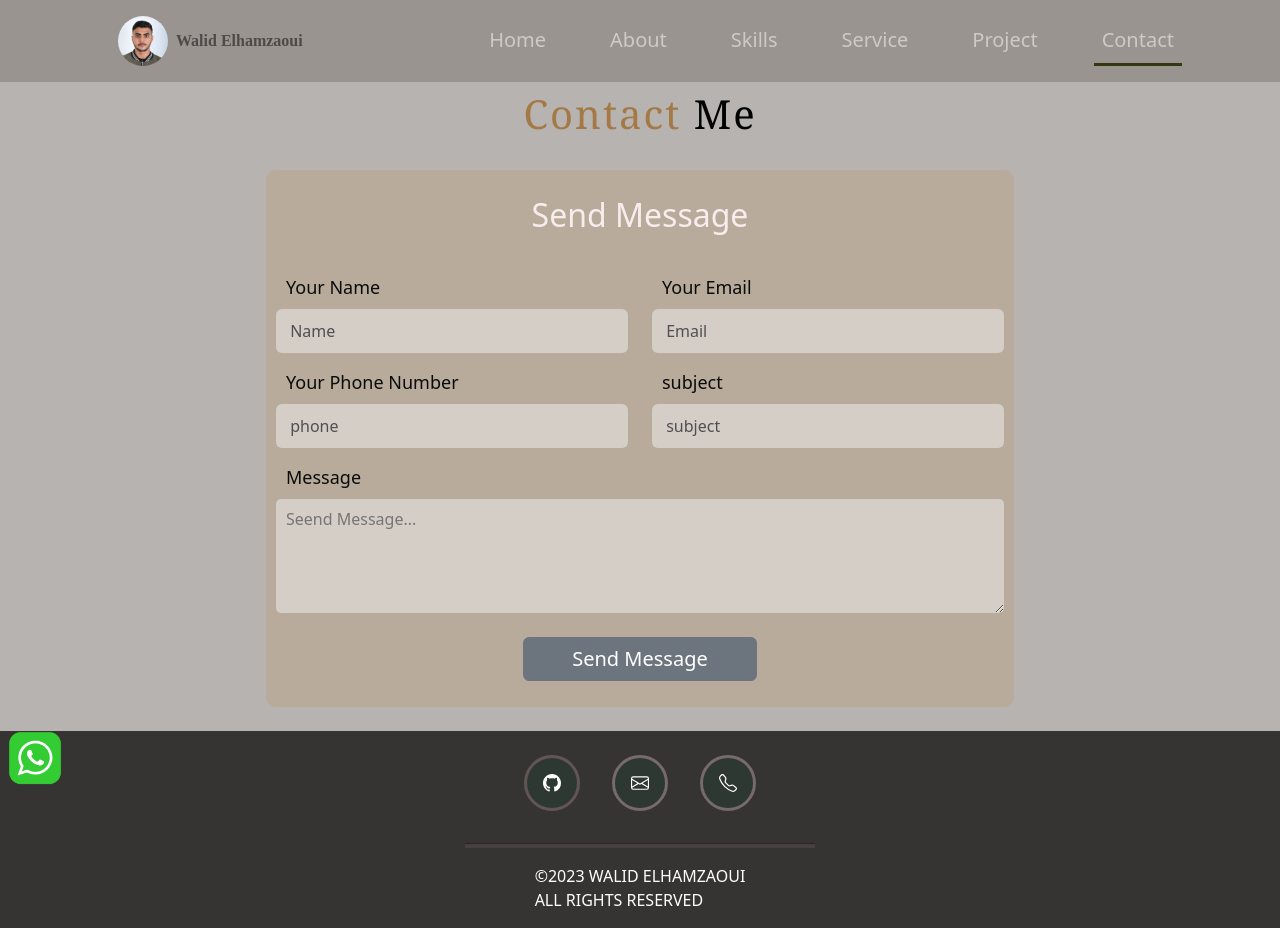
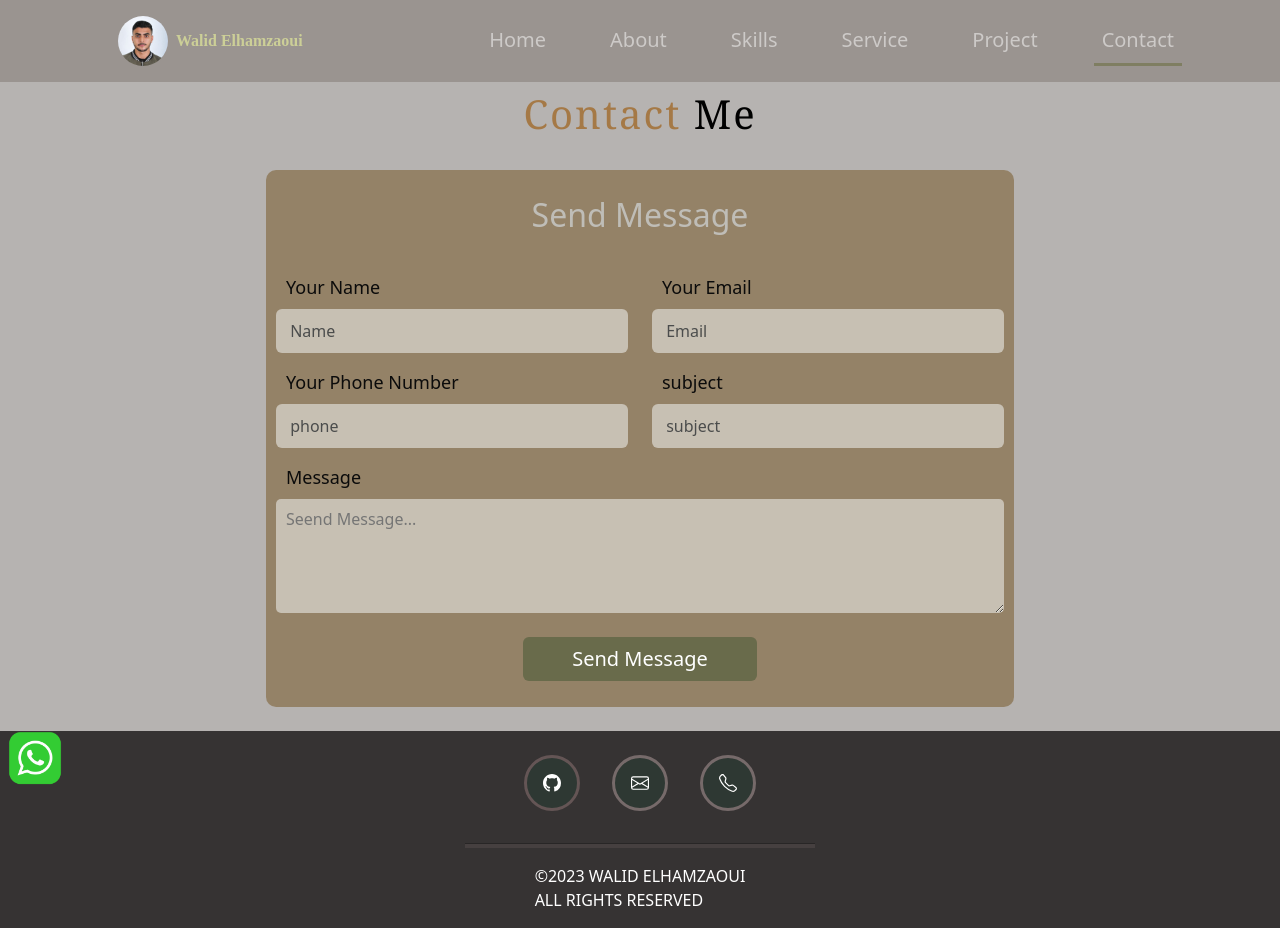
Before and after one commit to walidelhamzaoui/portfolio, a React (Create React App) app: page /contact in a window 1280 px wide. Built offline with nearby package versions, Linux system fonts and the light colour scheme.

Commit message:
update-form

```diff
--- a/src/about/About.jsx
+++ b/src/about/About.jsx
@@ -12,7 +12,7 @@ export default function Home() {
 
   React.useEffect(() => {
     const typed = new Typed(myRefi.current, {
-      strings: ['Full-stack Developer','Front-end Developer','back-end Developer  '],
+      strings: ['Full-Stack Developer','Front-End Developer','Back-End Developer  '],
       typeSpeed: 50,backDelay:1000,backSpeed:100,loop:true
     });
 
--- a/src/form/Form.jsx
+++ b/src/form/Form.jsx
@@ -86,7 +86,7 @@ const form = useRef();
 
                     </div>
                     <div className='text-center pt-4 w-100 pb-3 '>
-                    <button type="submit" className=" btn btn-secondary ps-lg-5 pe-lg-5 fs-5 ">Send Message</button>
+                    <button type="submit" className=" btn  ps-lg-5 pe-lg-5 fs-5 ">Send Message</button>
 
                     </div>
                     {alert}
--- a/src/form/form.css
+++ b/src/form/form.css
@@ -22,7 +22,7 @@ padding:10px;
 border-radius:10px;
 
 
-background-color: rgba(189, 151, 93, 0.267)
+background-color: rgba(122, 91, 44, 0.553)
   /* width: 600px;
 display: flex;
 flex-direction: column;
@@ -40,9 +40,10 @@ border-radius: 5px;
 }
 
 .forma h1{
-color: rgb(247, 237, 237);
+color: rgb(191, 189, 183);
 /* text-shadow: 1px 1px 3px rgb(16, 13, 13); */
 /* font-weight: 700; */
+
 }
 .forma label{
 color:rgb(11, 11, 11);
@@ -54,12 +55,15 @@ font-weight: 350;
 }
 .bg{
 background-color: rgba(68, 60, 55, 0.388);
+}
+.btn{
+background-color: rgba(103, 106, 74, 0.943);
+color: white;
+}
 
-
-}
 .btn:hover{
-background-color: rgb(58, 79, 66);
-border: 1px solid rgb(58, 79, 66);
+background-color: rgb(5, 5, 5);
+border: 1px solid rgb(8, 10, 9);
 color:white
 
 }
--- a/src/navbar/Navbar.jsx
+++ b/src/navbar/Navbar.jsx
@@ -10,7 +10,7 @@ export default function Navbar() {
       <nav className="navbar navbar-expand-lg pt-3 pb-3">
         <div className="container ps-5 d-flex justify-content-center gap-2">
         <img src={images} className="img-fluid rounded-circle"  style={{width:"50px"}}/>
-          <Link className="navbar-brand text-white fw-bold text-black-50 fs-6" to="/"> Walid Elhamzaoui</Link>
+          <Link className="navbar-brand fw-bold  fs-6" to="/"> Walid Elhamzaoui</Link>
           <button className="navbar-toggler ms-auto" type="button" data-bs-toggle="collapse" data-bs-target="#main" aria-controls="main" aria-expanded="false" aria-label="toggle navigation">
             <span className="navbar-toggler-icon"></span>
           </button>
--- a/src/navbar/navbar.css
+++ b/src/navbar/navbar.css
@@ -3,7 +3,7 @@
 
 .active{
 width: fit-content;
-    border-bottom: 3px solid rgb(49, 58, 14);
+    border-bottom: 3px solid rgb(127, 126, 98);
     color: aqua;
 
 }
@@ -31,8 +31,5 @@ font-weight: 400;
     font-family: 'Nosifer', sans-serif;
     font-family: 'Roboto', sans-serif;
     font-family: 'Sedgwick Ave Display', cursive;
-
+    color: rgb(204, 207, 151);
 }
-.za{
-
-}
--- a/src/service/Service.jsx
+++ b/src/service/Service.jsx
@@ -33,7 +33,7 @@ return(
   <path d="M9.796 1.343c-.527-1.79-3.065-1.79-3.592 0l-.094.319a.873.873 0 0 1-1.255.52l-.292-.16c-1.64-.892-3.433.902-2.54 2.541l.159.292a.873.873 0 0 1-.52 1.255l-.319.094c-1.79.527-1.79 3.065 0 3.592l.319.094a.873.873 0 0 1 .52 1.255l-.16.292c-.892 1.64.901 3.434 2.541 2.54l.292-.159a.873.873 0 0 1 1.255.52l.094.319c.527 1.79 3.065 1.79 3.592 0l.094-.319a.873.873 0 0 1 1.255-.52l.292.16c1.64.893 3.434-.902 2.54-2.541l-.159-.292a.873.873 0 0 1 .52-1.255l.319-.094c1.79-.527 1.79-3.065 0-3.592l-.319-.094a.873.873 0 0 1-.52-1.255l.16-.292c.893-1.64-.902-3.433-2.541-2.54l-.292.159a.873.873 0 0 1-1.255-.52l-.094-.319zm-2.633.283c.246-.835 1.428-.835 1.674 0l.094.319a1.873 1.873 0 0 0 2.693 1.115l.291-.16c.764-.415 1.6.42 1.184 1.185l-.159.292a1.873 1.873 0 0 0 1.116 2.692l.318.094c.835.246.835 1.428 0 1.674l-.319.094a1.873 1.873 0 0 0-1.115 2.693l.16.291c.415.764-.42 1.6-1.185 1.184l-.291-.159a1.873 1.873 0 0 0-2.693 1.116l-.094.318c-.246.835-1.428.835-1.674 0l-.094-.319a1.873 1.873 0 0 0-2.692-1.115l-.292.16c-.764.415-1.6-.42-1.184-1.185l.159-.291A1.873 1.873 0 0 0 1.945 8.93l-.319-.094c-.835-.246-.835-1.428 0-1.674l.319-.094A1.873 1.873 0 0 0 3.06 4.377l-.16-.292c-.415-.764.42-1.6 1.185-1.184l.292.159a1.873 1.873 0 0 0 2.692-1.115l.094-.319z"/>
 </svg>
 </div>
-<h1 className=' pt-2 text-center'>Full-stack developer</h1>
+<h1 className=' pt-2 text-center'>Full-Stack Developer</h1>
 <p className='  pt-3 text-start'>As a full stack developer, I possess a broad range of technical skills and knowledge that allow me to develop and maintain both the front-end and back-end of a web application. My expertise includes knowledge of various programming languages, databases, and frameworks, which enable me to create web applications that are not only functional but also scalable and robust.</p>
 
 </div>
@@ -47,7 +47,7 @@ return(
   <path d="M10.478 1.647a.5.5 0 1 0-.956-.294l-4 13a.5.5 0 0 0 .956.294l4-13zM4.854 4.146a.5.5 0 0 1 0 .708L1.707 8l3.147 3.146a.5.5 0 0 1-.708.708l-3.5-3.5a.5.5 0 0 1 0-.708l3.5-3.5a.5.5 0 0 1 .708 0zm6.292 0a.5.5 0 0 0 0 .708L14.293 8l-3.147 3.146a.5.5 0 0 0 .708.708l3.5-3.5a.5.5 0 0 0 0-.708l-3.5-3.5a.5.5 0 0 0-.708 0z"/>
 </svg>
 </div>
-<h1 className='pt-2'>Front-end developer</h1>
+<h1 className='pt-2'>Front-End Developer</h1>
 <p  className=' pt-3 text-start'>As a full stack developer with a strong emphasis on front-end development, I possess a diverse skill set and knowledge that enable me to create engaging and user-friendly web interfaces.<br/> My expertise encompasses a wide range of front-end technologies, including HTML, CSS, JavaScript, and the React framework, allowing me to craft visually appealing </p>
 </div>
 </div>
@@ -59,7 +59,7 @@ return(
   <path d="M9.796 1.343c-.527-1.79-3.065-1.79-3.592 0l-.094.319a.873.873 0 0 1-1.255.52l-.292-.16c-1.64-.892-3.433.902-2.54 2.541l.159.292a.873.873 0 0 1-.52 1.255l-.319.094c-1.79.527-1.79 3.065 0 3.592l.319.094a.873.873 0 0 1 .52 1.255l-.16.292c-.892 1.64.901 3.434 2.541 2.54l.292-.159a.873.873 0 0 1 1.255.52l.094.319c.527 1.79 3.065 1.79 3.592 0l.094-.319a.873.873 0 0 1 1.255-.52l.292.16c1.64.893 3.434-.902 2.54-2.541l-.159-.292a.873.873 0 0 1 .52-1.255l.319-.094c1.79-.527 1.79-3.065 0-3.592l-.319-.094a.873.873 0 0 1-.52-1.255l.16-.292c.893-1.64-.902-3.433-2.541-2.54l-.292.159a.873.873 0 0 1-1.255-.52l-.094-.319zm-2.633.283c.246-.835 1.428-.835 1.674 0l.094.319a1.873 1.873 0 0 0 2.693 1.115l.291-.16c.764-.415 1.6.42 1.184 1.185l-.159.292a1.873 1.873 0 0 0 1.116 2.692l.318.094c.835.246.835 1.428 0 1.674l-.319.094a1.873 1.873 0 0 0-1.115 2.693l.16.291c.415.764-.42 1.6-1.185 1.184l-.291-.159a1.873 1.873 0 0 0-2.693 1.116l-.094.318c-.246.835-1.428.835-1.674 0l-.094-.319a1.873 1.873 0 0 0-2.692-1.115l-.292.16c-.764.415-1.6-.42-1.184-1.185l.159-.291A1.873 1.873 0 0 0 1.945 8.93l-.319-.094c-.835-.246-.835-1.428 0-1.674l.319-.094A1.873 1.873 0 0 0 3.06 4.377l-.16-.292c-.415-.764.42-1.6 1.185-1.184l.292.159a1.873 1.873 0 0 0 2.692-1.115l.094-.319z"/>
 </svg>
 </div>
-<h1  className=' pt-2'>Back-end developer</h1>
+<h1  className=' pt-2'>Back-End Developer</h1>
 <p className=' pt-3 text-start'>
 My expertise lies in utilizing the PHP framework Laravel for web development. As a full stack developer, I have a diverse skill set that enables me to create and maintain both front-end and back-end components of web applications.<br/> I am well-versed in various programming languages, databases, and frameworks, with a strong emphasis on Laravel.
 </p>
--- a/src/skills/skills.css
+++ b/src/skills/skills.css
@@ -4,9 +4,9 @@ margin:10px;
 
 border-radius:13px;
 padding:5px;
-box-shadow:10px 9px 5px 5px rgba(129, 116, 116, 0.628);
+box-shadow:10px 9px 5px 5px rgba(81, 81, 43, 0.628);
 }
-.img-skills{box-shadow: 0px 0px 6px 6px rgba(89, 95, 78, 0.326);
+.img-skills{box-shadow: 0px 0px 6px 6px rgba(91, 95, 78, 0.326);
 border-radius: 10px;
 /* height:auto !important */
 }
```
